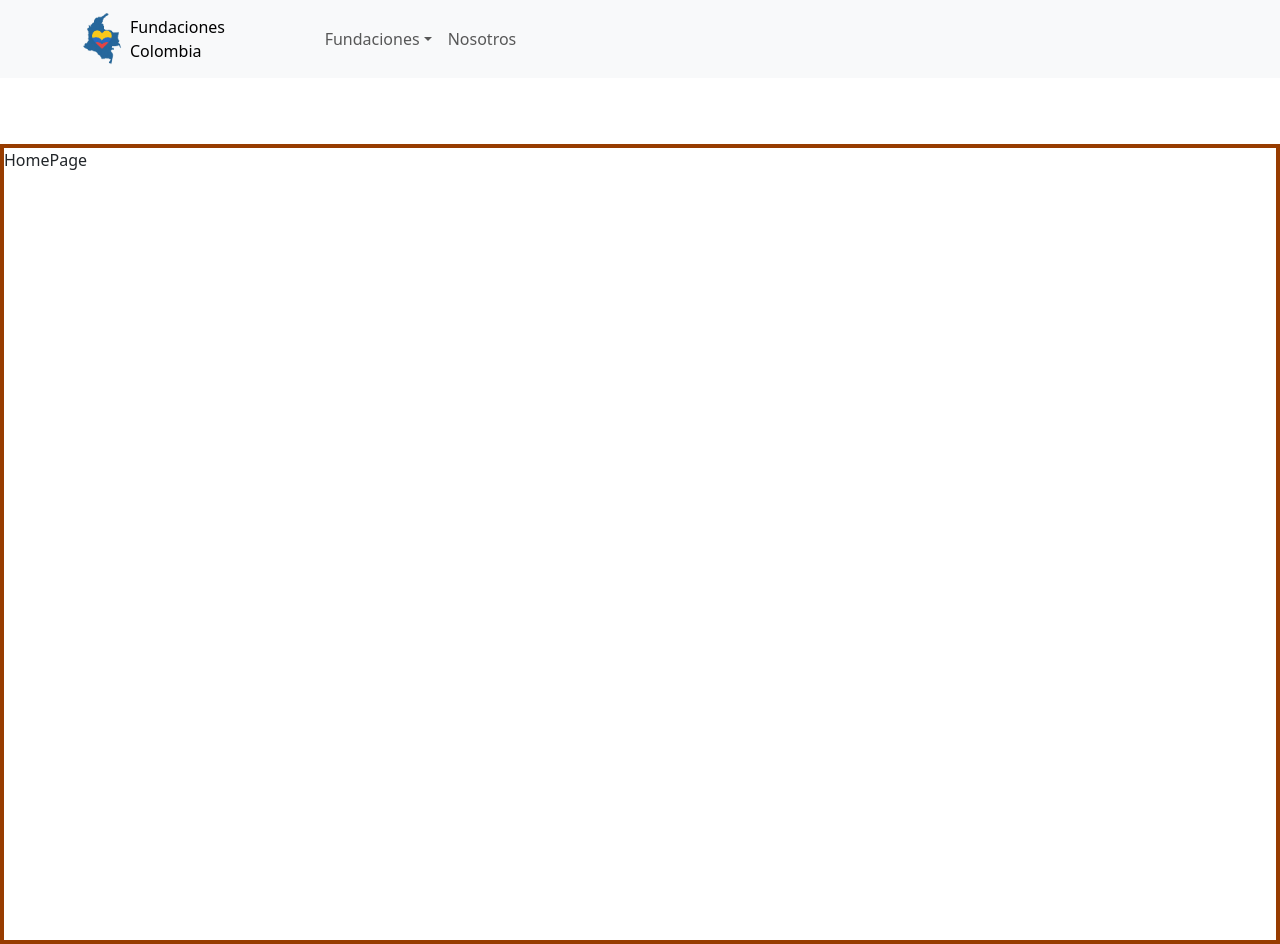
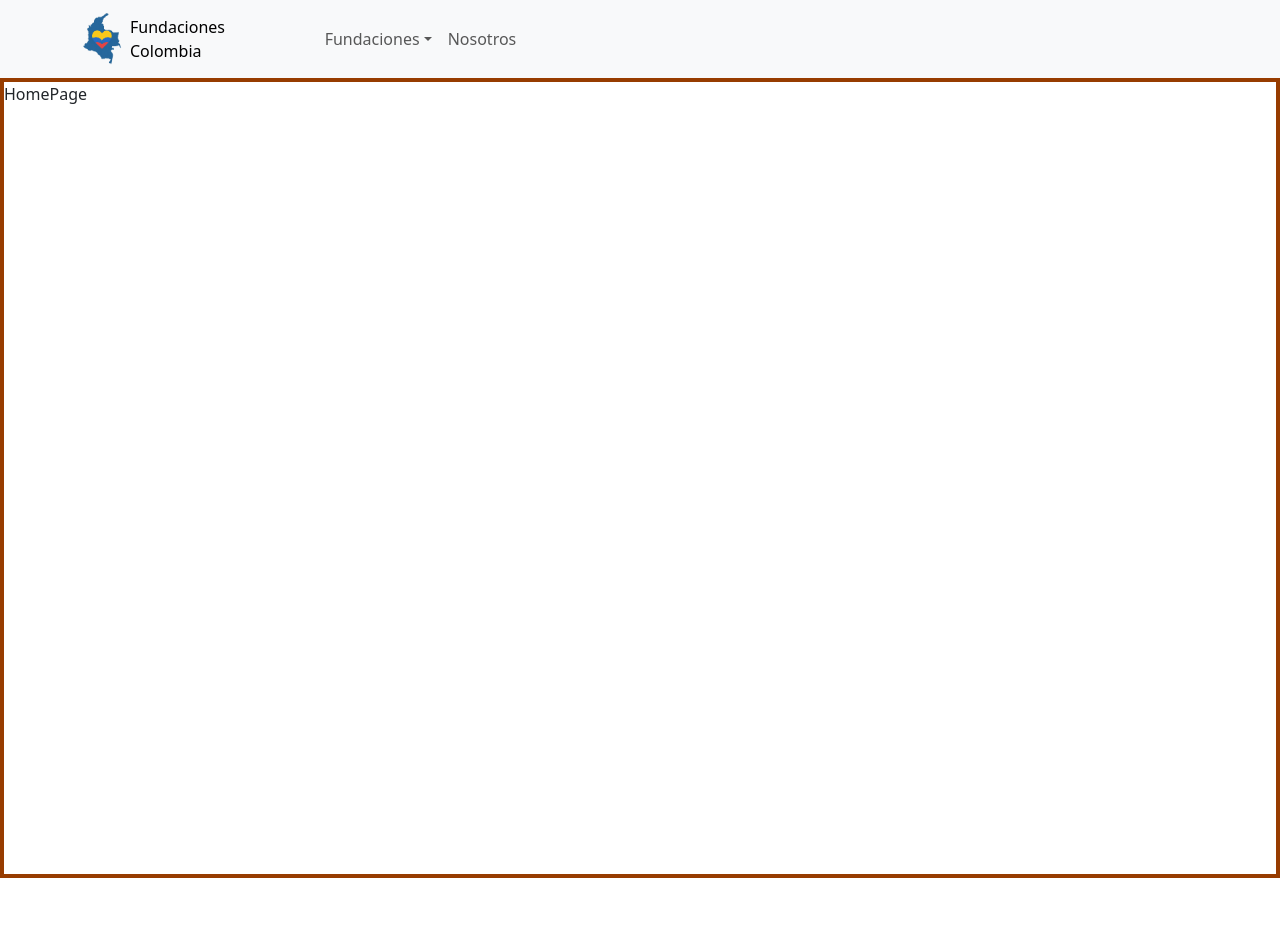
Before and after one commit to malejaroti/Website-fundaciones-colombia-client, a React (Vite) app: page / in a window 1280 px wide. After the commit the page ends 878 px from the top, so only its background shows below. Built offline with nearby package versions, Linux system fonts and the light colour scheme.

Commit message:
feat: add AboutPage component and simplify NotFoundPage message

```diff
--- a/src/App.tsx
+++ b/src/App.tsx
@@ -17,7 +17,7 @@ function App() {
   return (
     <>
       <MyNavbar></MyNavbar>
-      <div className="h-screen overflow-y-scroll border-4 border-amber-800 mt-[66px]">
+      <div className="h-screen overflow-y-scroll border-4 border-amber-800">
 
         <Routes>
           <Route path="/" element={<HomePage />} />
--- /dev/null
+++ b/src/pages/AboutPage.tsx
@@ -0,0 +1,8 @@
+function AboutPage() {
+    return (
+    <>
+    <h1 className="text-7xl">About page </h1>
+    </>
+    )
+}
+export default AboutPage
--- a/src/pages/NotFoundPage.tsx
+++ b/src/pages/NotFoundPage.tsx
@@ -1,8 +1,10 @@
+// import cows from 'cows';
+
 function NotFoundPage() {
     return (
-        <div>
-            <h1>Lo siento, no pudimos encontrar tu pagina, pero aqui tienes una vaca divertida mientras tanto</h1>
-        </div>
+        <>
+            <h1>Lo siento, 404</h1>
+        </>
     )
 }
 export default NotFoundPage
```
